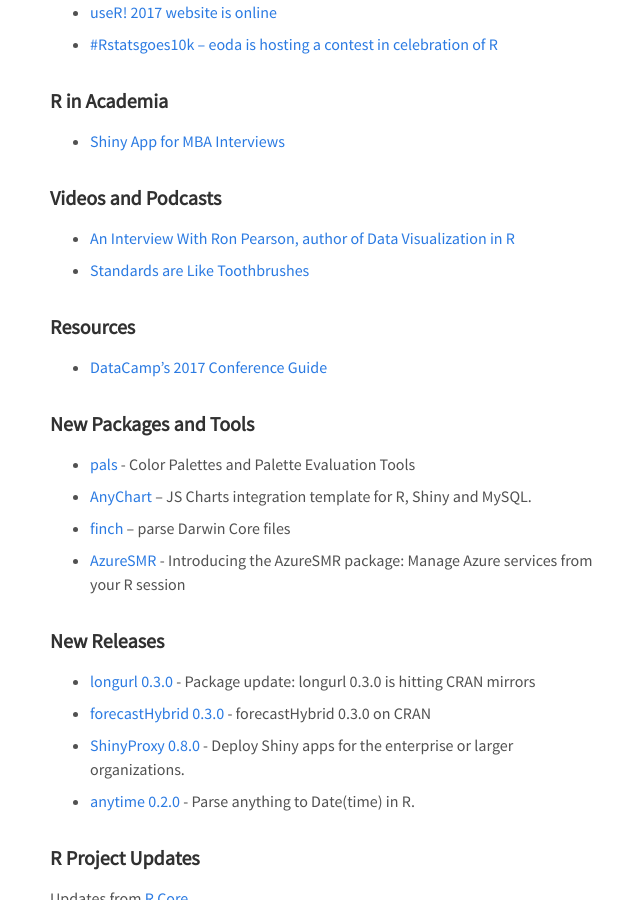
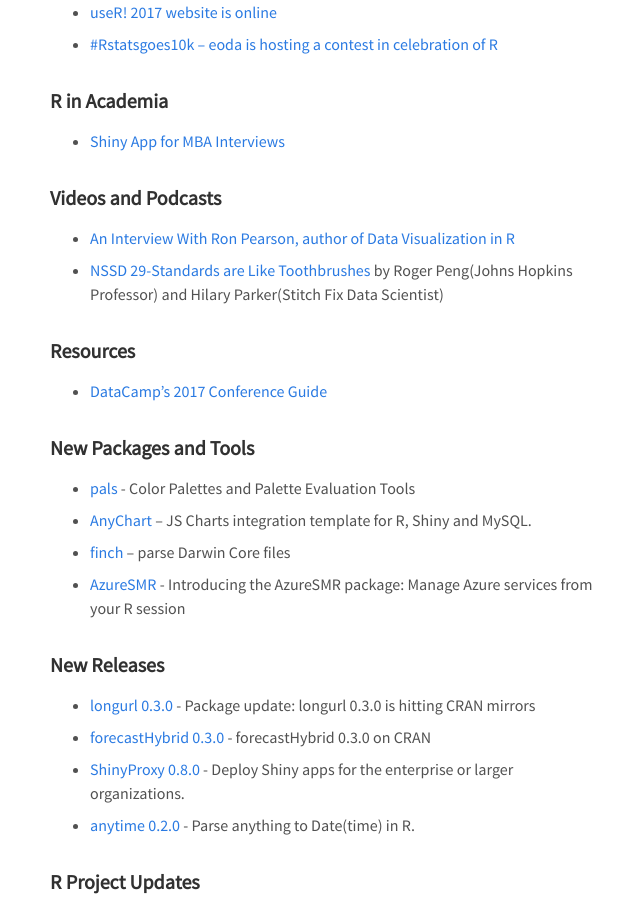
Before and after one commit to rweekly/rweekly.org, a Jekyll site: the page built from draft.md, in a window 1280 px wide and 900 px high, scrolled down 2528 px. Shown: the whole window, without its empty margins (310-950 px from the left). Built offline with Jekyll 4.4.1, drawn with Linux system fonts in a browser that asks for light colours; emoji names are drawn with the system emoji font; comment, search, counter and statistics services are not loaded.

Commit message:
edited on the podcast posting
added podcast host info.

```diff
--- a/draft.md
+++ b/draft.md
@@ -92,7 +92,7 @@
 
 + [An Interview With Ron Pearson, author of Data Visualization in R](https://www.datacamp.com/community/blog/an-interview-with-ron-pearson-author-of-data-visualization-in-r)
 
-+ [Standards are Like Toothbrushes](https://soundcloud.com/nssd-podcast/episode-29-standards-are-like-toothbrushes)
++ [NSSD 29-Standards are Like Toothbrushes](https://soundcloud.com/nssd-podcast/episode-29-standards-are-like-toothbrushes) by Roger Peng(Johns Hopkins Professor) and Hilary Parker(Stitch Fix Data Scientist)
 
 ### Resources
 
```
